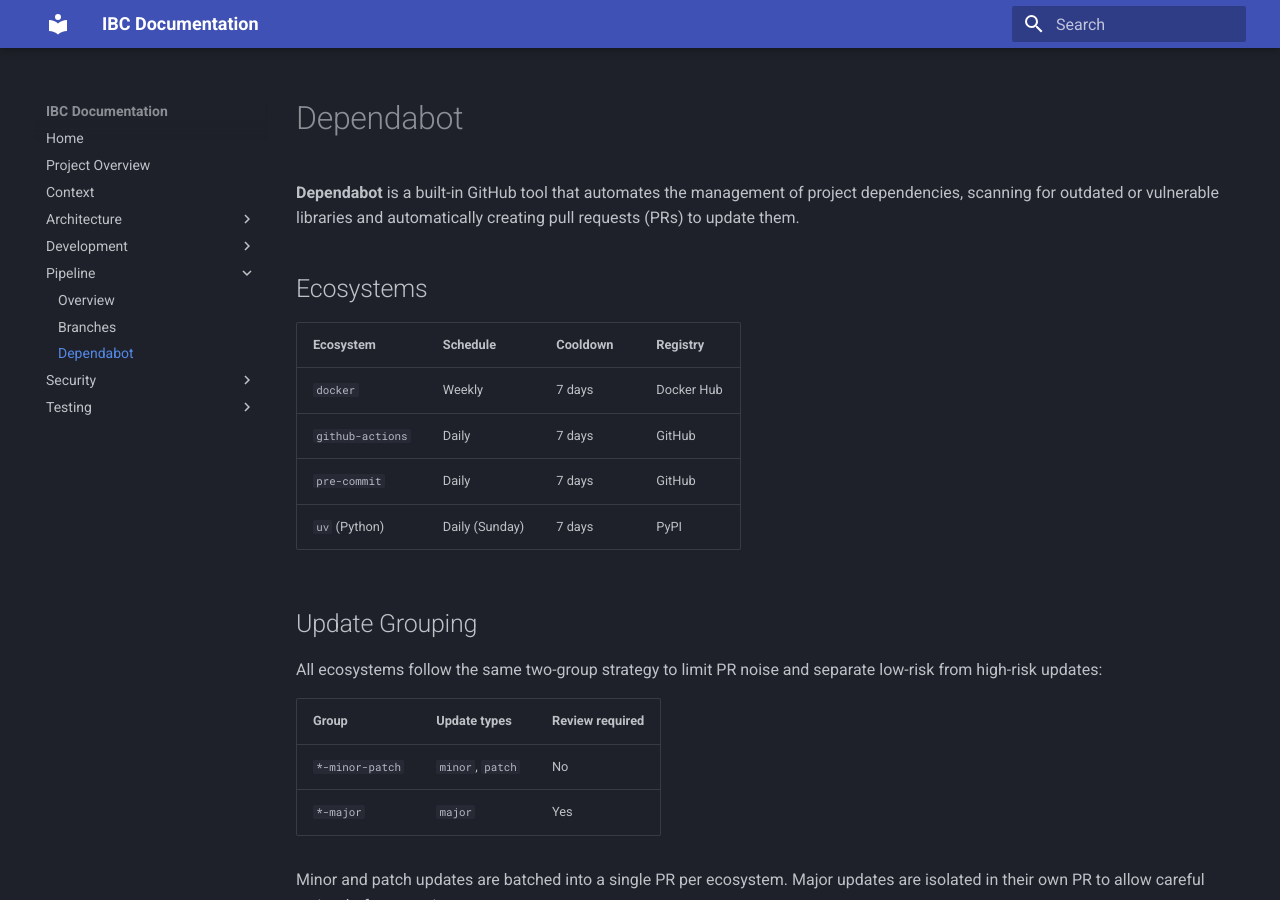
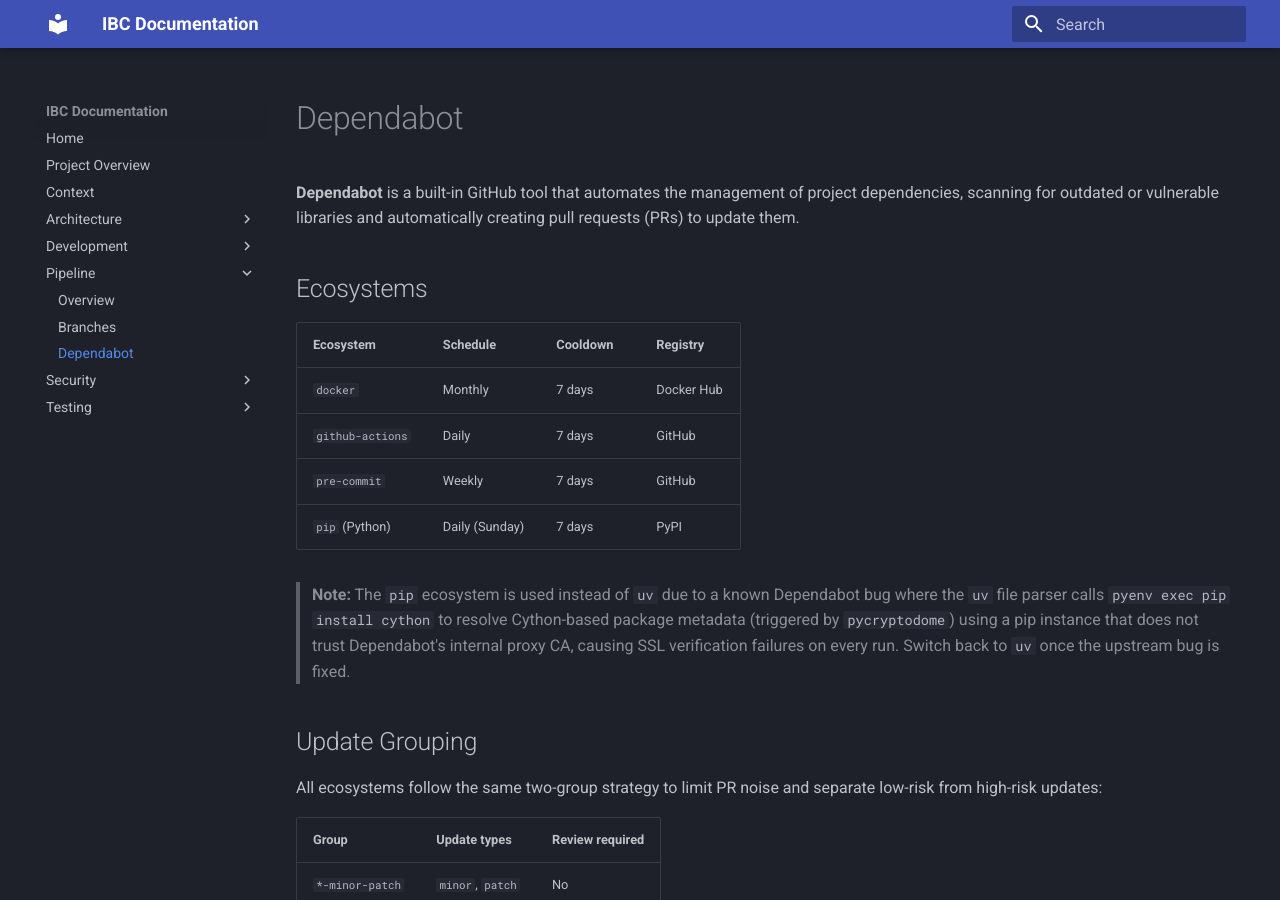
Before and after one commit to mighty-muffin/ibc, an MkDocs documentation site: the page built from docs/pipeline/dependabot.md, in a window 1280 px wide and 900 px high. Built offline with MkDocs 1.6.1 and Material for MkDocs 9.7.7, drawn with Linux system fonts in a browser that asks for light colours.

Commit message:
fix(ci): switch python ecosystem from uv to pip to fix SSL failure
Dependabot's uv ecosystem internally runs 'pyenv exec pip install cython<3.0'
to resolve metadata for Cython-based packages (triggered by pycryptodome).
That pyenv-managed pip does not trust Dependabot's internal proxy CA cert,
causing CERTIFICATE_VERIFY_FAILED on every uv update job.

Switching to the pip ecosystem uses Dependabot's properly-configured pip
which trusts the proxy CA. Trade-off: uv.lock is not updated by Dependabot
PRs, only pyproject.toml constraints. Switch back to uv once the upstream
Dependabot bug is resolved.

Also corrected schedule and pre-commit interval in dependabot.md.

Co-authored-by: Copilot <223556219+Copilot@users.noreply.github.com>

```diff
--- a/docs/pipeline/dependabot.md
+++ b/docs/pipeline/dependabot.md
@@ -13,10 +13,16 @@ creating pull requests (PRs) to update them.
 
 | Ecosystem        | Schedule       | Cooldown | Registry   |
 | ---------------- | -------------- | -------- | ---------- |
-| `docker`         | Weekly         | 7 days   | Docker Hub |
+| `docker`         | Monthly        | 7 days   | Docker Hub |
 | `github-actions` | Daily          | 7 days   | GitHub     |
-| `pre-commit`     | Daily          | 7 days   | GitHub     |
-| `uv` (Python)    | Daily (Sunday) | 7 days   | PyPI       |
+| `pre-commit`     | Weekly         | 7 days   | GitHub     |
+| `pip` (Python)   | Daily (Sunday) | 7 days   | PyPI       |
+
+> **Note:** The `pip` ecosystem is used instead of `uv` due to a known Dependabot
+> bug where the `uv` file parser calls `pyenv exec pip install cython` to resolve
+> Cython-based package metadata (triggered by `pycryptodome`) using a pip instance
+> that does not trust Dependabot's internal proxy CA, causing SSL verification
+> failures on every run. Switch back to `uv` once the upstream bug is fixed.
 
 ## Update Grouping
 
```
Also changed, not shown: 1 other file.
